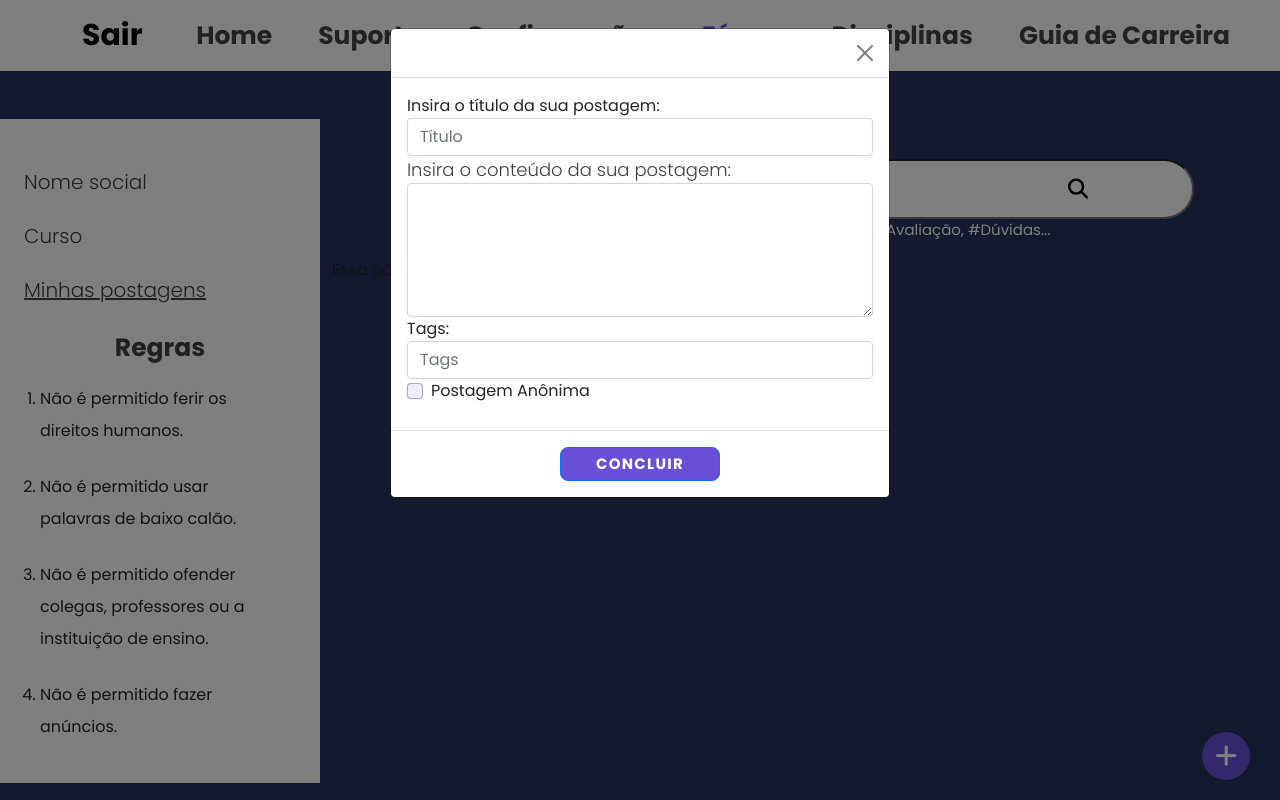
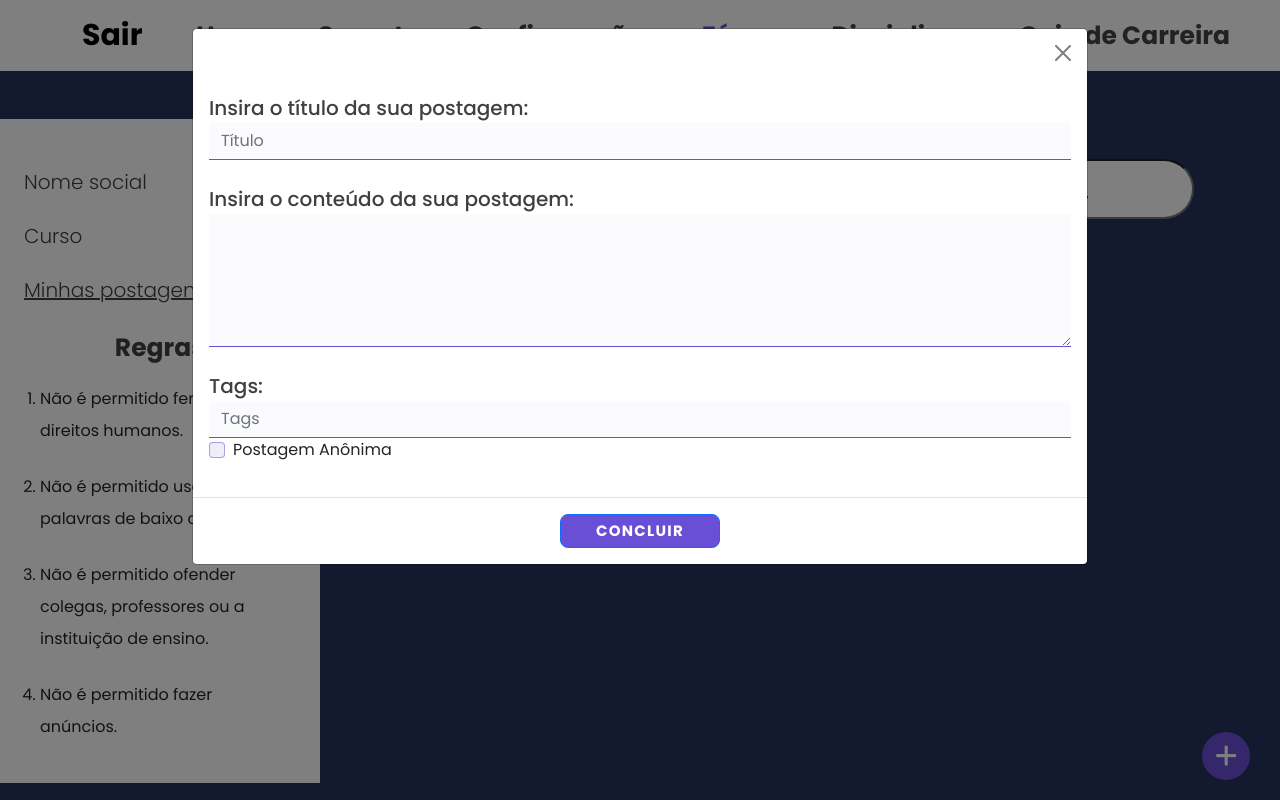
Before and after one commit to laise18x/tcc_acau, a PHP site: page /forum.html in a window 1280 px wide, after a click that opens the changed part. Run offline with PHP 8.4, Linux system fonts and the light colour scheme; some libraries are stand-ins or nearby versions.

Commit message:
Conclusão da interface do modal de criação de posts

```diff
--- a/forum.css
+++ b/forum.css
@@ -114,7 +114,21 @@ body {
 .fa-plus {
   color: white;
 }
-.input {
+.modalCreatePost{
+  max-width: 70%;
+}
+.headerCreatePost{
+  border-bottom: 0px;
+}
+.postTitle, .createPostContent, .tags{
+  font-style: normal;
+font-weight: 500;
+font-size: 20px;
+line-height: 30px;
+
+color: #404040;
+}
+.form-control {
   width: 100%;
   height: auto;
   border-bottom: 1px solid #694ed6;
--- a/forum.html
+++ b/forum.html
@@ -145,9 +145,9 @@
             aria-labelledby="exampleModalLabel"
             aria-hidden="true"
           >
-            <div class="modal-dialog">
+            <div class="modal-dialog modalCreatePost">
               <div class="modal-content">
-                <div class="modal-header">
+                <div class="modal-header headerCreatePost">
                   <button
                     type="button"
                     class="btn-close"
@@ -158,9 +158,9 @@
                 <div class="modal-body">
                   <label class="postTitle">Insira o título da sua postagem:</label>
                   <input class="form-control" type="text" placeholder="Título" aria-label="título da postagem">
-                  <label class="postContent">Insira o conteúdo da sua postagem:</label>
-                  <textarea class="form-control" id="postContent" rows="5"></textarea>
-                  <label class="tags">Tags:</label>
+                  <label class="createPostContent mt-4">Insira o conteúdo da sua postagem:</label>
+                  <textarea class="form-control" id="createPostContent" rows="5"></textarea>
+                  <label class="tags mt-4">Tags:</label>
                   <input class="form-control" type="text" placeholder="Tags">
                   <div class="form-check">
                     <input class="form-check-input" type="checkbox" value="" id="flexCheckDefault">
```
